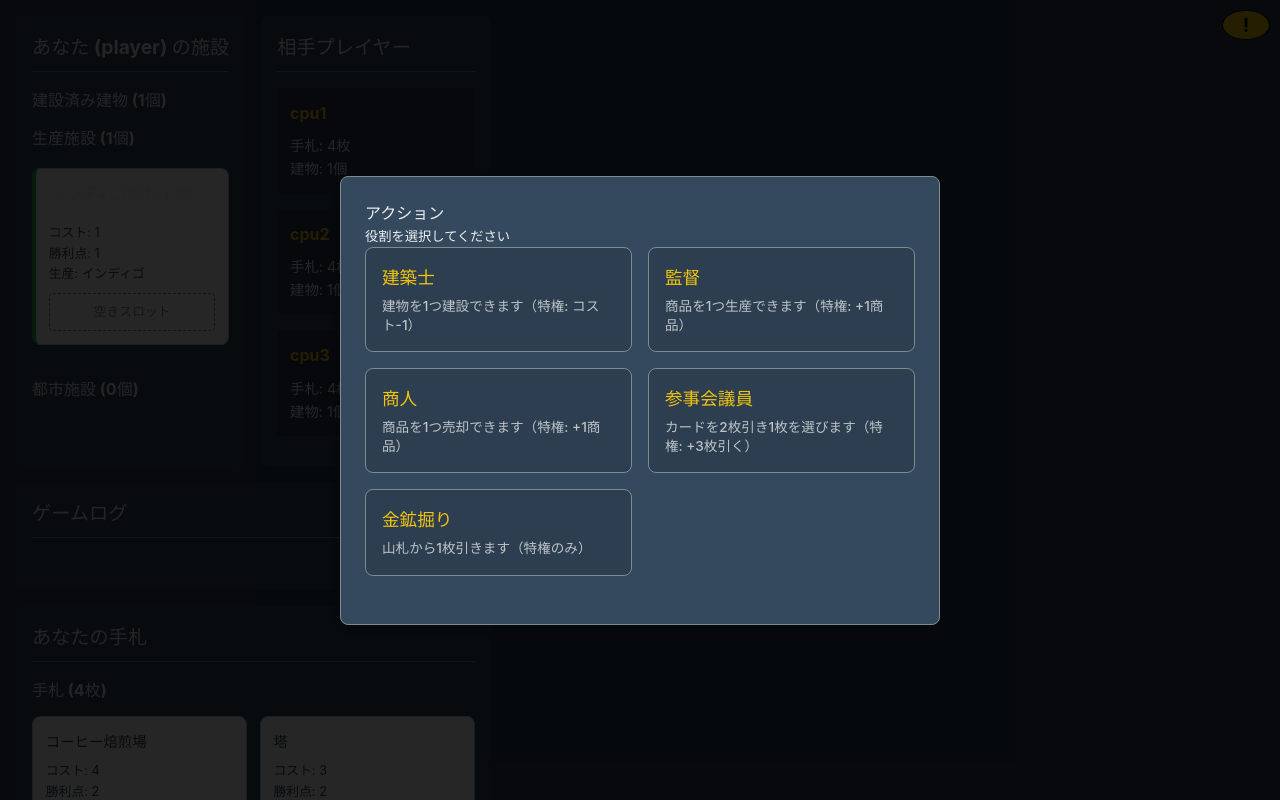
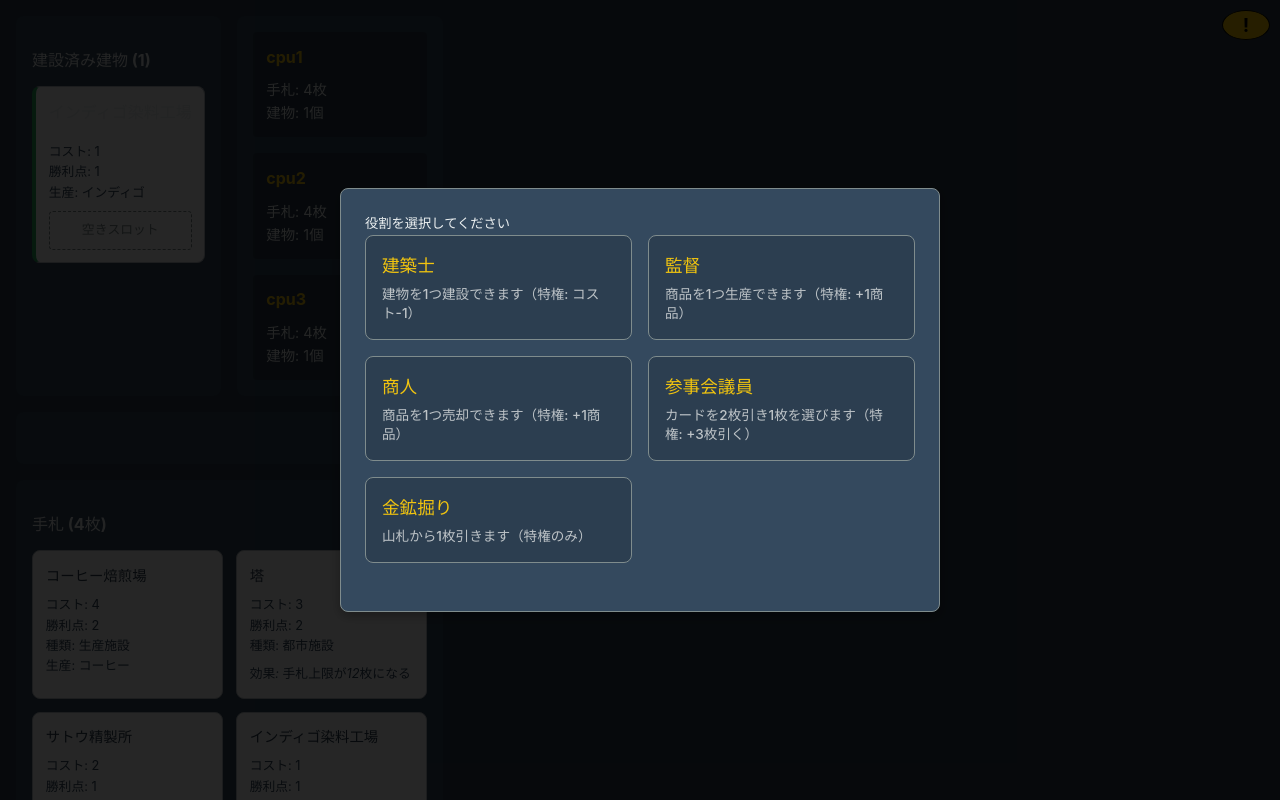
Before and after one commit to kekoyana/ai_game, a React (Vite) app in the folder sanjuan/: page / in a window 1280 px wide. Shown: the top 800 px of the page. Built offline with nearby package versions, Linux system fonts and the light colour scheme.

Commit message:
タイトルを削除

```diff
--- a/sanjuan/src/App.tsx
+++ b/sanjuan/src/App.tsx
@@ -79,13 +79,11 @@ function GameContent() {
 
       {/* プレイヤー施設エリア (左上) */}
       <div className="player-buildings-area">
-        <h2>あなた ({humanPlayer.id}) の施設</h2>
         <PlayerBuildings />
       </div>
 
       {/* 相手プレイヤーエリア (右上) */}
       <div className="opponent-area">
-        <h2>相手プレイヤー</h2>
         <div className="cpu-players-container">
           {cpuPlayers.map((cpu: PlayerState) => (
             <div key={cpu.id} className="cpu-player-summary">
@@ -100,14 +98,12 @@ function GameContent() {
 
       {/* メッセージエリア (中央) */}
       <div className="message-area">
-        <h2>ゲームログ</h2>
         <GameMessage messages={messageState.messages} />
         {/* Actionsコンポーネントは削除し、モーダルで表示するように変更 */}
       </div>
 
       {/* 手札エリア (下) */}
       <div className="player-hand-area">
-        <h2>あなたの手札</h2>
         <PlayerHand />
       </div>
 
--- a/sanjuan/src/components/Actions.tsx
+++ b/sanjuan/src/components/Actions.tsx
@@ -132,7 +132,6 @@ const Actions: React.FC = () => {
   return (
     <>
       <div className="actions-area">
-        <h4>アクション</h4>
         {renderRoleSelection()}
         {renderEndRound()}
       </div>
--- a/sanjuan/src/components/PlayerBuildings.tsx
+++ b/sanjuan/src/components/PlayerBuildings.tsx
@@ -38,11 +38,10 @@ const PlayerBuildings: React.FC = () => {
 
   return (
     <div className="player-buildings">
-      <h4>建設済み建物 ({humanPlayer.buildings.length}個)</h4>
+      <h4>建設済み建物 ({humanPlayer.buildings.length})</h4>
 
       {/* 生産施設 */}
       <div className="buildings-section">
-        <h5>生産施設 ({productionBuildings.length}個)</h5>
         <ul className="card-list">
           {productionBuildings.map(building => (
             <li key={building.id} className="card production-building">
@@ -68,7 +67,6 @@ const PlayerBuildings: React.FC = () => {
 
       {/* 都市施設 */}
       <div className="buildings-section">
-        <h5>都市施設 ({cityBuildings.length}個)</h5>
         <ul className="card-list">
           {cityBuildings.map(building => (
             <li key={building.id} className="card city-building">
```
